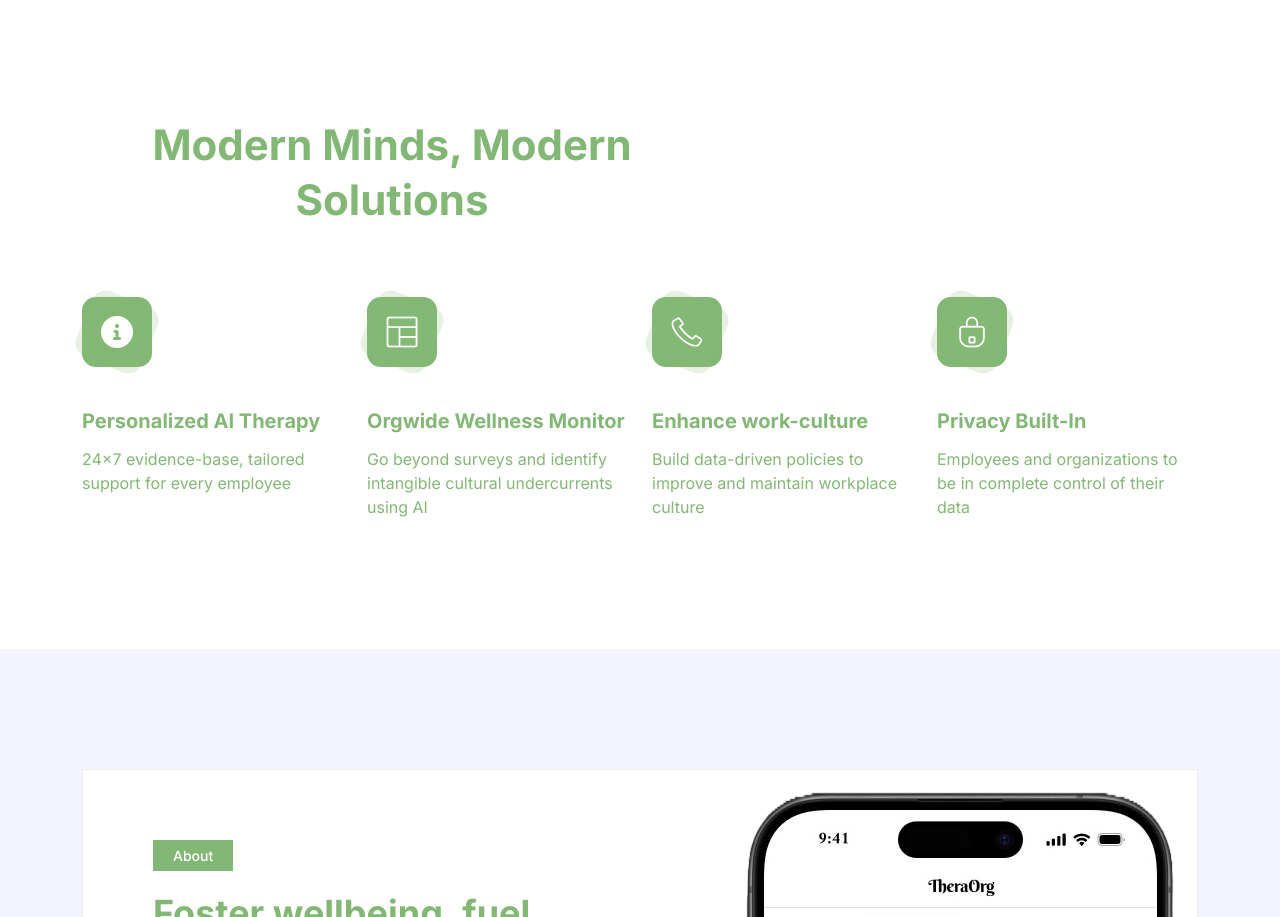
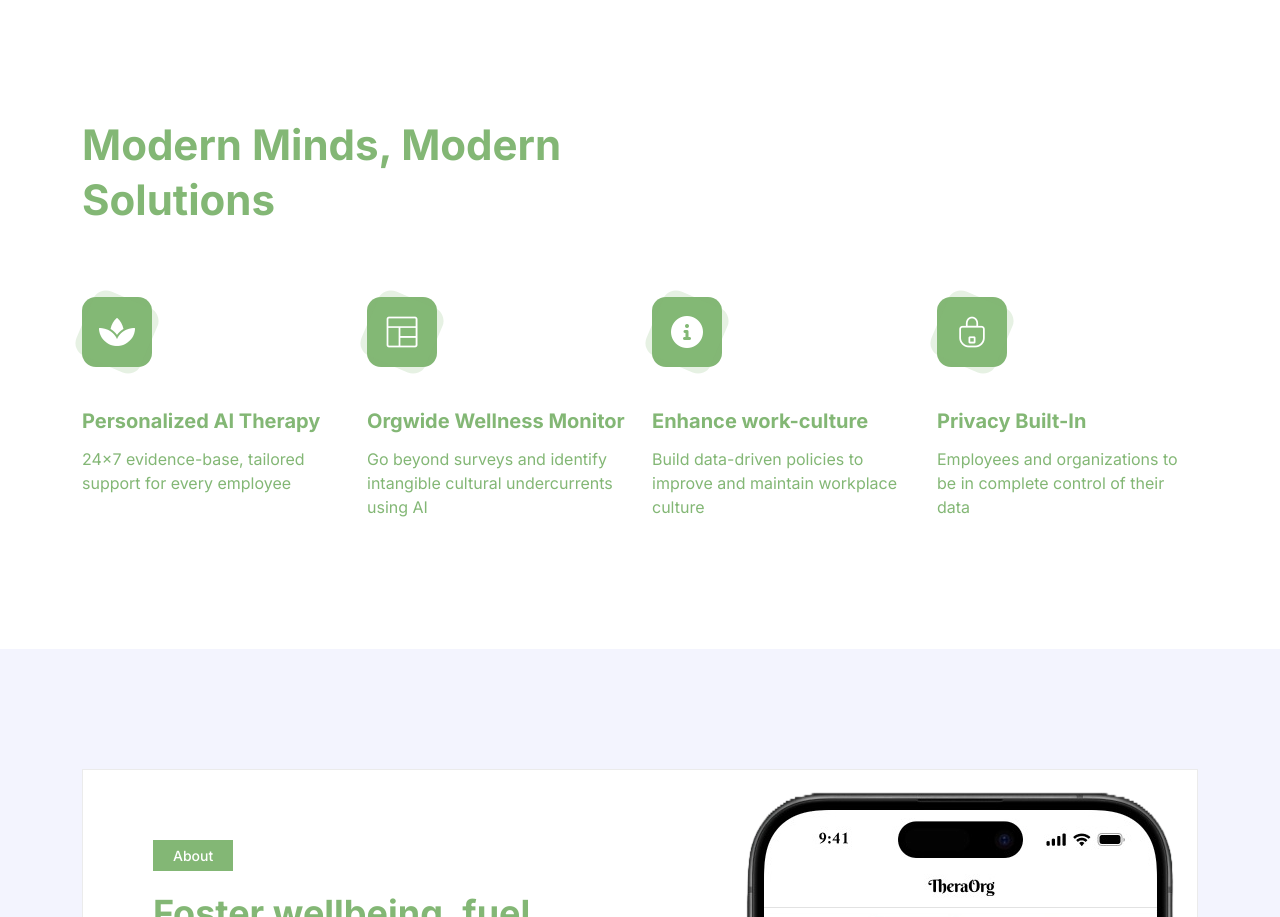
Before and after one commit to TheraOrg/TheraOrg.github.io, a plain HTML site: page index.html in a window 1280 px wide. Shown: the part 1042-1959 px from the top of the page. Drawn offline with Linux system fonts and the light colour scheme.

Commit message:
Update index.html

```diff
--- a/index.html
+++ b/index.html
@@ -128,7 +128,7 @@
       <div class="container">
         <div class="row">
           <div class="col-lg-12">
-            <div class="ud-section-title" style="text-align: center">
+            <div class="ud-section-title">
               <h2>Modern Minds, Modern Solutions</h2>
             </div>
           </div>
@@ -137,7 +137,7 @@
           <div class="col-xl-3 col-lg-3 col-sm-6">
             <div class="ud-single-feature wow fadeInUp" data-wow-delay=".1s">
               <div class="ud-feature-icon">
-                <i class="fas fa-circle-info"></i>
+                <i class="fa-solid fa-spa"></i>
               </div>
               <div class="ud-feature-content">
                 <h3 class="ud-feature-title">Personalized AI Therapy</h3>
@@ -164,7 +164,7 @@
           <div class="col-xl-3 col-lg-3 col-sm-6">
             <div class="ud-single-feature wow fadeInUp" data-wow-delay=".25s">
               <div class="ud-feature-icon">
-                <i class="lni lni-phone"></i>
+                 <i class="fas fa-circle-info"></i>
               </div>
               <div class="ud-feature-content">
                 <h3 class="ud-feature-title">Enhance work-culture </h3>
```
